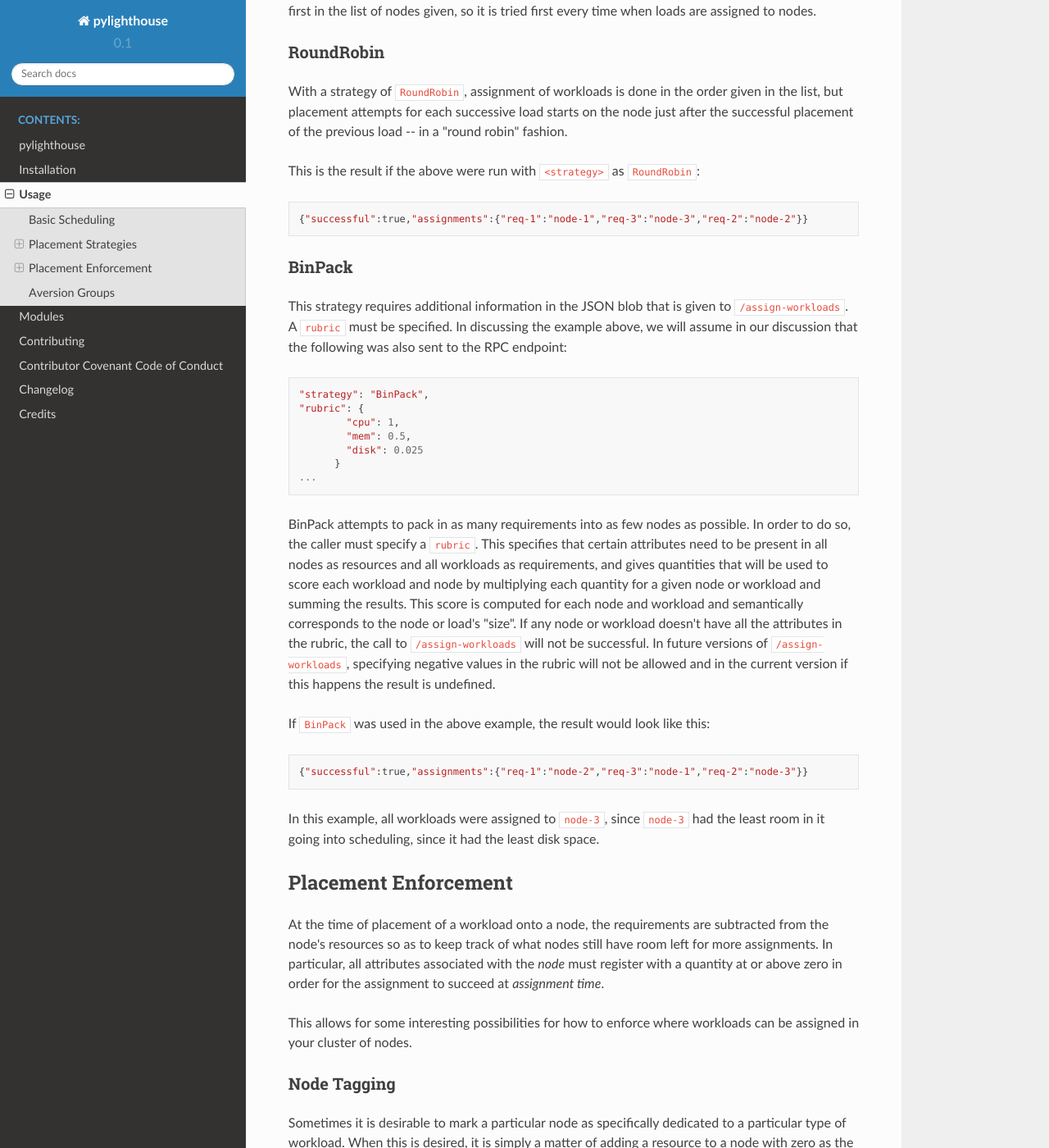
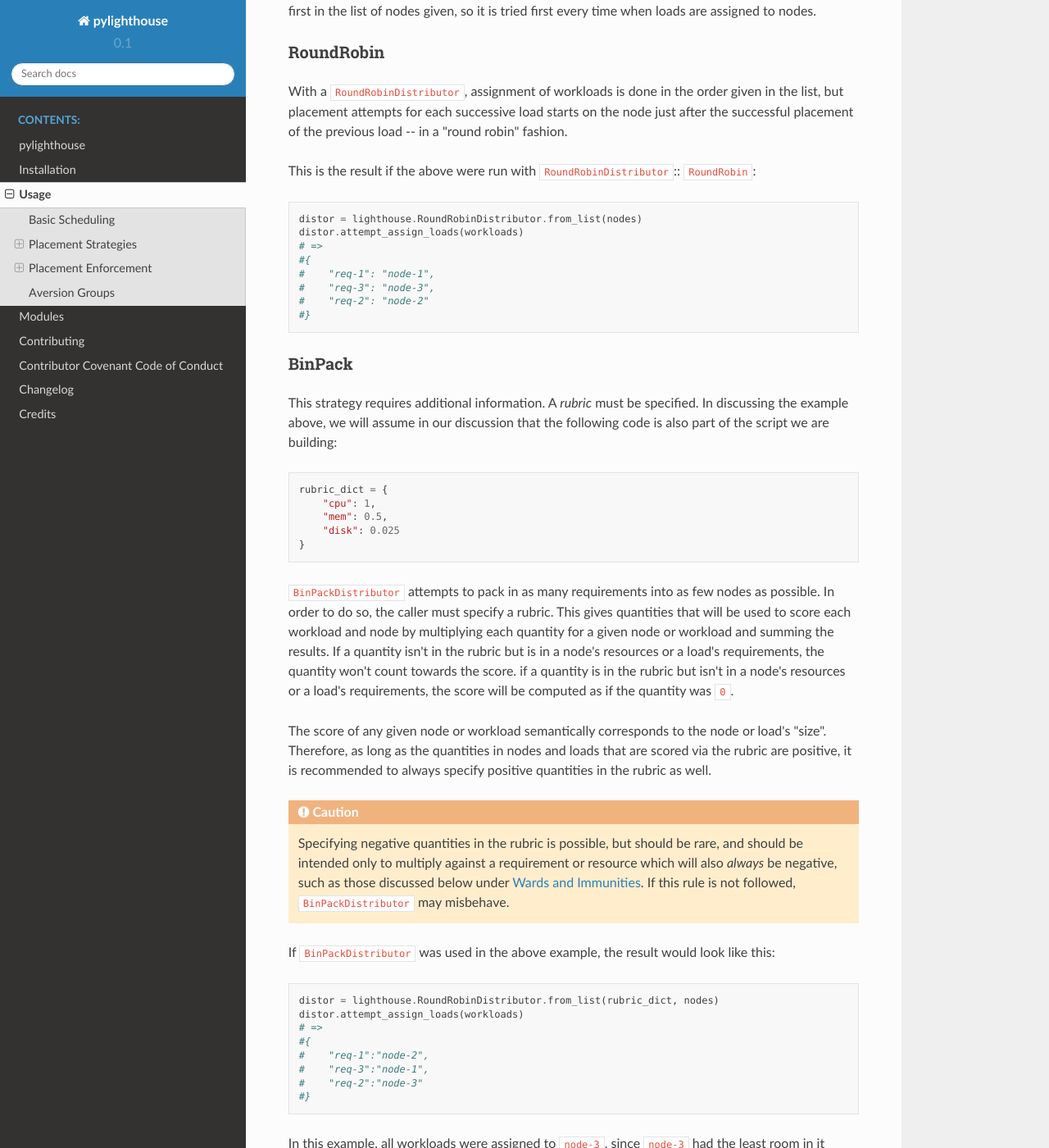
Before and after one commit to djhaskin987/pylighthouse, a Sphinx documentation site: the page built from docs/usage.rst, in a window 1280 px wide and 1400 px high, scrolled down 3229 px. Shown: the whole window at 82% size. Built offline with Sphinx 7.4.7 and the Read the Docs theme 2.0.0, drawn with Linux system fonts in a browser that asks for light colours; some of the changed text lies outside the part shown.

Commit message:
Improve workload's from_dict

```diff
--- a/docs/usage.rst
+++ b/docs/usage.rst
@@ -180,51 +180,69 @@
 RoundRobin
 ++++++++++
 
-With a strategy of ``RoundRobin``, assignment of workloads is done in the order
+With a ``RoundRobinDistributor``, assignment of workloads is done in the order
 given in the list, but placement attempts for each successive load starts on
 the node just after the successful placement of the previous load -- in a
 "round robin" fashion.
 
-.. highlight: json
-
-This is the result if the above were run with ``<strategy>`` as
+This is the result if the above were run with ``RoundRobinDistributor``::
 ``RoundRobin``::
 
-    {"successful":true,"assignments":{"req-1":"node-1","req-3":"node-3","req-2":"node-2"}}
+    distor = lighthouse.RoundRobinDistributor.from_list(nodes)
+    distor.attempt_assign_loads(workloads)
+    # =>
+    #{
+    #    "req-1": "node-1",
+    #    "req-3": "node-3",
+    #    "req-2": "node-2"
+    #}
 
-.. _BinPack:
+.. _BinPackDistributor:
 
 BinPack
 +++++++
 
-This strategy requires additional information in the JSON blob that is given
-to ``/assign-workloads``. A ``rubric`` must be specified. In discussing the
-example above, we will assume in our discussion that the following was also
-sent to the RPC endpoint::
+This strategy requires additional information. A *rubric* must be specified.
+In discussing the example above, we will assume in our discussion that the
+following code is also part of the script we are building::
 
-    "strategy": "BinPack",
-    "rubric": {
-            "cpu": 1,
-            "mem": 0.5,
-            "disk": 0.025
-          }
-    ...
+    rubric_dict = {
+        "cpu": 1,
+        "mem": 0.5,
+        "disk": 0.025
+    }
 
-BinPack attempts to pack in as many requirements into as few nodes as possible.
-In order to do so, the caller must specify a ``rubric``. This specifies that
-certain attributes need to be present in all nodes as resources and all
-workloads as requirements, and gives quantities that will be used to score
-each workload and node by multiplying each quantity for a given node or
-workload and summing the results. This score is computed for each node and
-workload and semantically corresponds to the node or load's "size". If any node
-or workload doesn't have all the attributes in the rubric, the call to
-``/assign-workloads`` will not be successful. In future versions of
-``/assign-workloads``, specifying negative values in the rubric will not be
-allowed and in the current version if this happens the result is undefined.
+``BinPackDistributor`` attempts to pack in as many requirements into as few
+nodes as possible.  In order to do so, the caller must specify a rubric.
+This gives quantities that will be used to score each workload and node by
+multiplying each quantity for a given node or workload and summing the results.
+If a quantity isn't in the rubric but is in a node's resources or a load's
+requirements, the quantity won't count towards the score.
+if a quantity is in the rubric but isn't in a node's resources or a load's
+requirements, the score will be computed as if the quantity was ``0``.
 
-If ``BinPack`` was used in the above example, the result would look like this::
+The score of any given node or workload semantically corresponds to the node
+or load's "size". Therefore, as long as the quantities in nodes and loads that
+are scored via the rubric are positive, it is recommended to always specify
+positive quantities in the rubric as well.
 
-{"successful":true,"assignments":{"req-1":"node-2","req-3":"node-1","req-2":"node-3"}}
+.. caution:: Specifying negative quantities in the rubric is possible, but
+    should be rare, and should be intended only to multiply against a
+    requirement or resource which will also *always* be negative, such as those
+    discussed below under `Wards and Immunities`_. If this rule is not
+    followed, ``BinPackDistributor`` may misbehave.
+
+If ``BinPackDistributor`` was used in the above example, the result would look
+like this::
+
+    distor = lighthouse.RoundRobinDistributor.from_list(rubric_dict, nodes)
+    distor.attempt_assign_loads(workloads)
+    # =>
+    #{
+    #    "req-1":"node-2",
+    #    "req-3":"node-1",
+    #    "req-2":"node-3"
+    #}
 
 In this example, all workloads were assigned to ``node-3``, since ``node-3``
 had the least room in it going into scheduling, since it had the least disk
@@ -249,36 +267,36 @@
 to a particular type of workload. When this is desired, it is simply a matter
 of adding a resource to a node with zero as the quantity::
 
-    ...
-    "nodes": [
+    nodes = lighthouse.Nodes.from_list([
         {
-            "id: "node1",
+            "name": "node1",
             "resources": {
                "dedicated": 0.0,
-               ...
+               #...
             }
         }
-    ]
+    ])
 
 Then, simply place a similar attribute in the requirements dictionary
 of the workloads that should be run on the dedicated nodes::
 
-    ...
-    "workloads": [
+    workloads = lighthouse.Workloads.from_list([
         {
             "name": "workload1",
             "requirements": {
                 "dedicated": 0.0,
-                ...
+                #...
             }
         }
-    ]
+    ])
 
 This works because all requirements listed for a workload must be present
 on the node and none may be allowed to be below zero, but zero is okay.
 
-Deficits and Tolerations
-++++++++++++++++++++++++
+.. _Wards and Immunities:
+
+Wards and Immunities
+++++++++++++++++++++
 
 This concept is similar to Kubernetes' `Taints and Tolerations`_ idea, but also
 has nuances to it that make it more flexible.
@@ -286,79 +304,81 @@
 The idea is to mark a particular set of nodes as unavailable for workloads
 unless those workloads specifically opt into being run on those nodes.
 
-We do this in pylighthouse using Defecits and Tolerations.
+We do this in pylighthouse using Wards and Immunities.
 
-It is perfectly fine to list negative values for resources at call time on a
-node; however, as has been previously explained, if there are any resources in
-a node with negative quantity at *assignment time* of a workload, the workload
-is not able to be attached.
+It is perfectly valid to list negative values for resources at *node
+construction time*; however, as has been previously explained, if there are any
+resources in a node with negative quantity at *assignment time of a workload*,
+the workload will not be able to be attached to the node.
+
+A negative resource with a finite quantity is called a
+*shortcoming*, while a negative resource of infinite or very large quantity
+may be termed a *ward*.
 
 Negative resources can be overcome by a resource in one of two ways.
 
-First, for negative resource of *finite* this can be overcome by simply listing
-a negative requirement. That way, when one is subtracted from the other, the
-result will be zero::
+First, for negative resources of *finite* quantity, this can be overcome by
+simply listing a negative requirement. That way, when one is subtracted from
+the other, the result will be zero::
 
-    ...
-    "nodes": [
+    nodes = lighthouse.Node.from_list([
         {
             "id: "node1",
             "resources": {
                "flies": -5.0,
-               ...
+               #...
             }
         }
-    ],
-    "workloads": [
+    ])
+    workloads = lighthouse.Workload.from_list([
         {
             "name": "workload1",
             "requirements": {
                 "flies": -5.0,
-                ...
+                #...
             }
         }
-    ]
+    ])
 
 This may be used to list "shortcomings" of a node that precludes it from having
 workloads scheduled on it unless at least one workload has a sufficient
 tolerance to the shortcoming.
 
-Second, we list a node up front at call time with a resource that has infinite
-negative value::
+Second, we list a node up front at construction time with a ward::
 
-    ...
-    "nodes": [
+    import math
+
+    nodes = lighthouse.Node.from_list([
         {
-            "id: "node1",
+            "name": "node1",
             "resources": {
-               "spiders": -inf,
-               ...
+               "spiders": -math.inf,
+               #...
             }
         }
     ]
 
-In this scenario, workloads will not be able to overcome the shortcoming no
-matter how finitely resilient the workload is. However, we can list a
-``toleration`` on the workload.
+In this scenario, workloads will not be able to overcome the ward no
+matter how finitely resilient the workload is. However, we can list an
+immunity on the workload.
 
-A ``toleration`` in a workload tells pylighthouse to ignore whatever value exists
+An *immunity* in a workload tells pylighthouse to ignore whatever value exists
 for a resource in a node at assignment time of the workload. So, in order to
 schedule a workload on the node listed above, we can simply add ``"spiders"``
-to the toleration list for the workload::
+to the set of immunities for the workload::
 
-    ...
-    "workloads": [
+    workloads = lighthouse.Workload.from_list([
         {
             "name": "workload1",
             "requirements": {
-                ...
+                #...
             },
-            "immunities": [
+            "immunities": set([
                 "spiders",
-                ...
-            ]
+                #...
+            ])
         }
-    ]
+    ])
 
 Aversion Groups
 ---------------
@@ -369,44 +389,44 @@
 to "prefer" to be scheduled on a node without any other workloads listed
 as "belonging" to the same aversion group, like this:::
 
-    ...
-    "nodes": [
+    # ...
+    nodes = lighthouse.Node.from_list([
         {
-            "id: "node1",
+            "name": "node1",
             "resources": {
-               ...
+               # ...
             }
         },
         {
-            "id: "node2",
+            "name": "node2",
             "resources": {
-               ...
+               # ...
             }
         }
 
-    ],
-    "workloads": [
+    ])
+    workloads = lighthouse.Workload.from_list([
         {
             "name": "workload1",
             "requirements": {
-                ...
+                # ...
             },
-            "aversion_groups": [
+            "aversion_groups": set([
                 "io-bound",
-                ...
-            ]
+                # ...
+            ])
         },
         {
             "name": "workload2",
             "requirements": {
-                ...
+                # ...
             },
-            "aversion_groups": [
+            "aversion_groups": set([
                 "io-bound",
-                ...
-            ]
+                # ...
+            ])
         }
-    ]
+    ])
 
 In the above example, both ``workload1`` and ``workload2`` will try really hard
 to be scheduled on different nodes, becuase they both list the ``io-bound``
```
Also changed, not shown: 1 other file.
